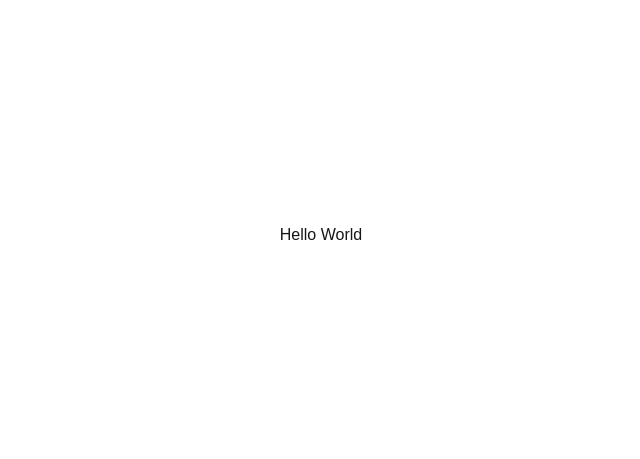
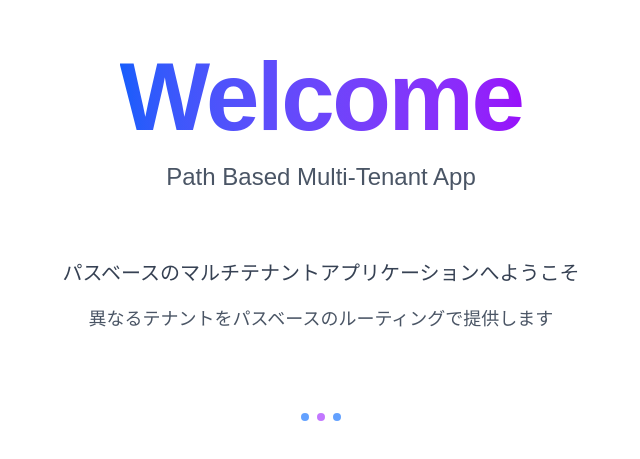
Before and after one commit to yolomiyaba/path-based-multi-tenant-app, a Next.js app: page / in a window 1280 px wide. Shown: the part 165-624 px from the top of the page, without its empty margins (319-959 px from the left). Built offline with nearby package versions, Linux system fonts and the light colour scheme.

Commit message:
feat: WelcomeページのUIを実装

```diff
--- a/src/app/page.tsx
+++ b/src/app/page.tsx
@@ -1,9 +1,36 @@
-import Image from "next/image";
-
 export default function Home() {
   return (
-    <div className="flex flex-col items-center justify-center h-screen">
-      <h1>Hello World</h1>
-    </div >
+    <div className="flex flex-col items-center justify-center min-h-screen px-4 py-16">
+      <div className="max-w-4xl w-full text-center space-y-8">
+        {/* メインタイトル */}
+        <div className="space-y-4">
+          <h1 className="text-6xl md:text-7xl lg:text-8xl font-bold tracking-tight">
+            <span className="bg-gradient-to-r from-blue-600 to-purple-600 bg-clip-text text-transparent">
+              Welcome
+            </span>
+          </h1>
+          <p className="text-xl md:text-2xl text-gray-600 dark:text-gray-400 font-light">
+            Path Based Multi-Tenant App
+          </p>
+        </div>
+
+        {/* 説明文 */}
+        <div className="max-w-2xl mx-auto space-y-4 pt-8">
+          <p className="text-lg md:text-xl text-gray-700 dark:text-gray-300 leading-relaxed">
+            パスベースのマルチテナントアプリケーションへようこそ
+          </p>
+          <p className="text-base md:text-lg text-gray-600 dark:text-gray-400">
+            異なるテナントをパスベースのルーティングで提供します
+          </p>
+        </div>
+
+        {/* 装飾的な要素 */}
+        <div className="flex justify-center items-center gap-2 pt-12">
+          <div className="w-2 h-2 bg-blue-500 rounded-full animate-pulse"></div>
+          <div className="w-2 h-2 bg-purple-500 rounded-full animate-pulse delay-75"></div>
+          <div className="w-2 h-2 bg-blue-500 rounded-full animate-pulse delay-150"></div>
+        </div>
+      </div>
+    </div>
   );
 }
```
